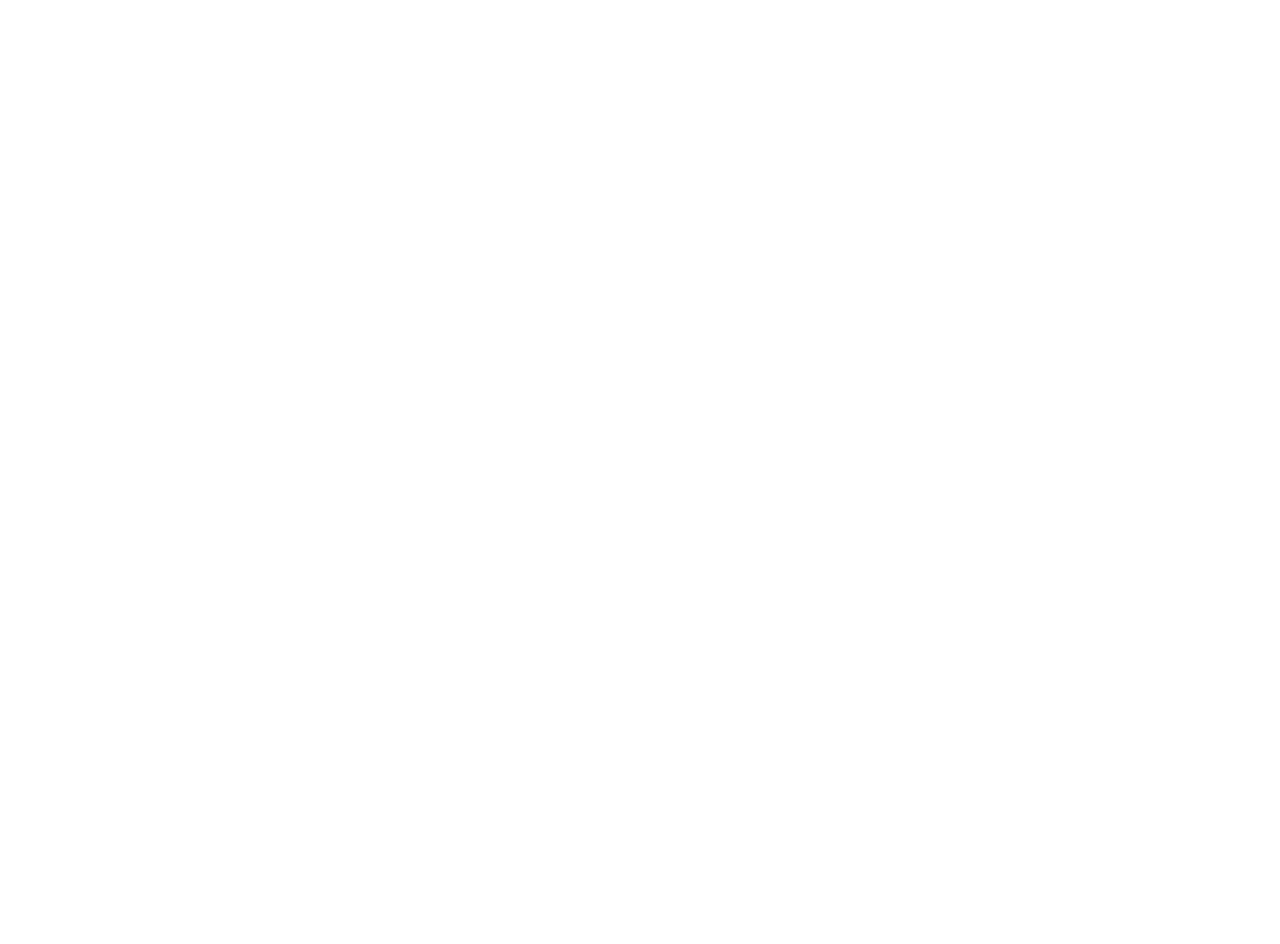
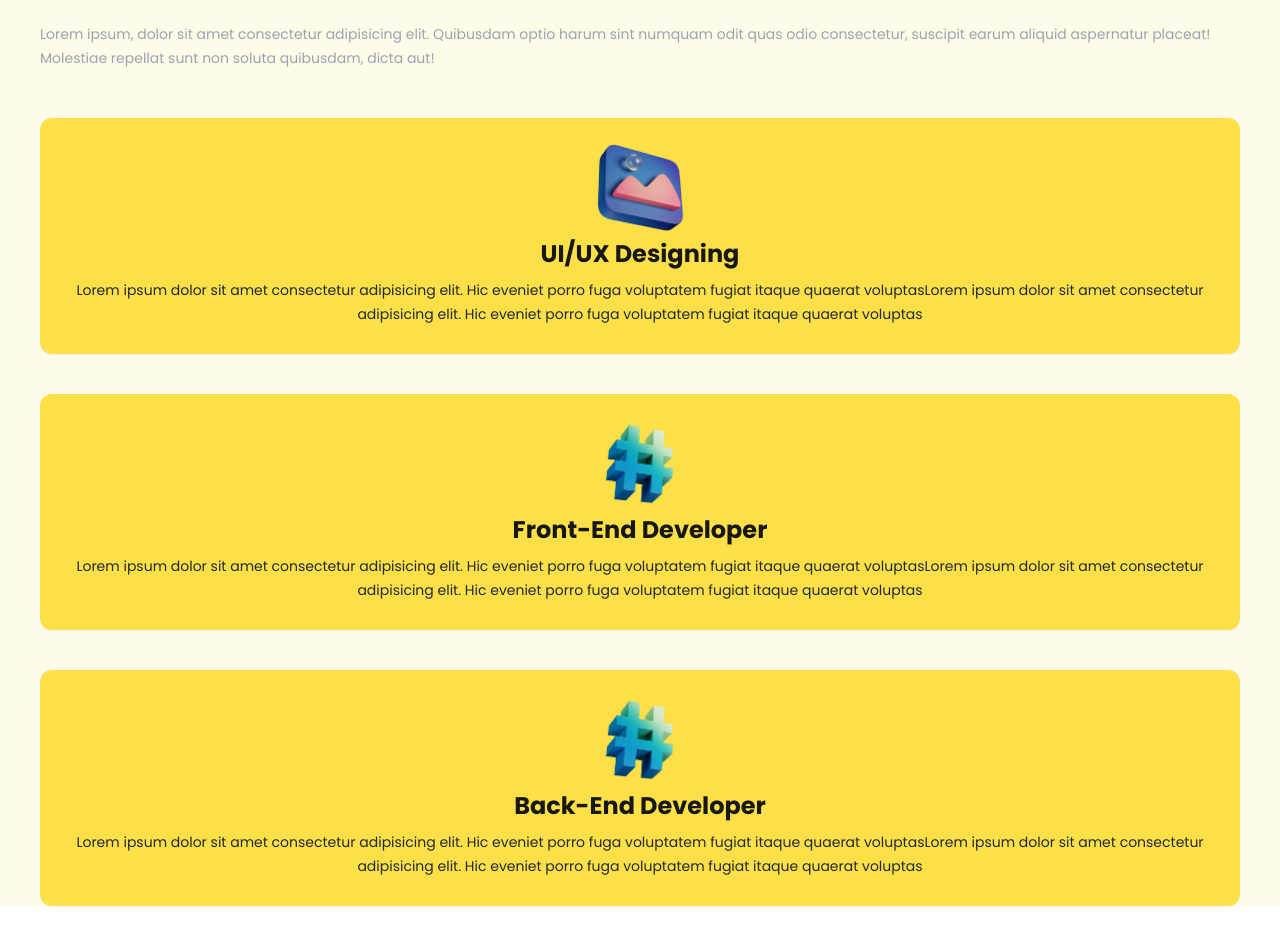
Before and after one commit to HShan99/portfolio-website-Nextjs-Tailwind-Css, a Next.js app: page / in a window 1280 px wide. Shown: the part 860-1804 px from the top of the page. Before the commit the page ends 800 px from the top, so only its background shows below. Built offline with nearby package versions, Linux system fonts and the light colour scheme.

Commit message:
Create service section

```diff
--- a/pages/index.tsx
+++ b/pages/index.tsx
@@ -9,6 +9,9 @@
 
 // profile
 import profileImage from "../public/p2.png";
+//card
+import designImage from "../public/design.png";
+import codeImage from "../public/code.png";
 
 export default function Home() {
   return (
@@ -81,6 +84,74 @@
             />
           </div>
         </section>
+
+        <section>
+          <div>
+            <h2 className="text-5xl py-10 font-bold opacity-60">
+              Services I Offer
+            </h2>
+            <p className="text-sm py-2 text-gray-400 leading-6">
+              Lorem ipsum, dolor sit amet consectetur adipisicing elit.
+              Quibusdam optio harum sint numquam odit quas odio consectetur,
+              suscipit earum aliquid aspernatur placeat! Molestiae repellat sunt
+              non soluta quibusdam, dicta aut!
+            </p>
+          </div>
+          {/* service card */}
+          <div>
+            {/* card */}
+            <div className="bg-yellow-300 text-center shadow-sm p-5 rounded-xl my-10">
+              <Image
+                src={designImage}
+                alt="design image"
+                width={100}
+                height={100}
+                className="inline"
+              />
+              <h2 className="text-2xl font-bold">UI/UX Designing</h2>
+              <p className="text-sm py-2 text-gray-800 leading-6">
+                Lorem ipsum dolor sit amet consectetur adipisicing elit. Hic
+                eveniet porro fuga voluptatem fugiat itaque quaerat
+                voluptasLorem ipsum dolor sit amet consectetur adipisicing elit.
+                Hic eveniet porro fuga voluptatem fugiat itaque quaerat voluptas
+              </p>
+            </div>
+
+            <div className="bg-yellow-300 text-center shadow-sm p-5 rounded-xl my-10">
+              <Image
+                src={codeImage}
+                alt="design image"
+                width={100}
+                height={100}
+                className="inline"
+              />
+              <h2 className="text-2xl font-bold">Front-End Developer</h2>
+              <p className="text-sm py-2 text-gray-800 leading-6">
+                Lorem ipsum dolor sit amet consectetur adipisicing elit. Hic
+                eveniet porro fuga voluptatem fugiat itaque quaerat
+                voluptasLorem ipsum dolor sit amet consectetur adipisicing elit.
+                Hic eveniet porro fuga voluptatem fugiat itaque quaerat voluptas
+              </p>
+            </div>
+
+            <div className="bg-yellow-300 text-center shadow-sm p-5 rounded-xl my-10">
+              <Image
+                src={codeImage}
+                alt="design image"
+                width={100}
+                height={100}
+                className="inline"
+              />
+              <h2 className="text-2xl font-bold">Back-End Developer</h2>
+              <p className="text-sm py-2 text-gray-800 leading-6">
+                Lorem ipsum dolor sit amet consectetur adipisicing elit. Hic
+                eveniet porro fuga voluptatem fugiat itaque quaerat
+                voluptasLorem ipsum dolor sit amet consectetur adipisicing elit.
+                Hic eveniet porro fuga voluptatem fugiat itaque quaerat voluptas
+              </p>
+            </div>
+          </div>
+        </section>
       </main>
     </div>
   );
```
